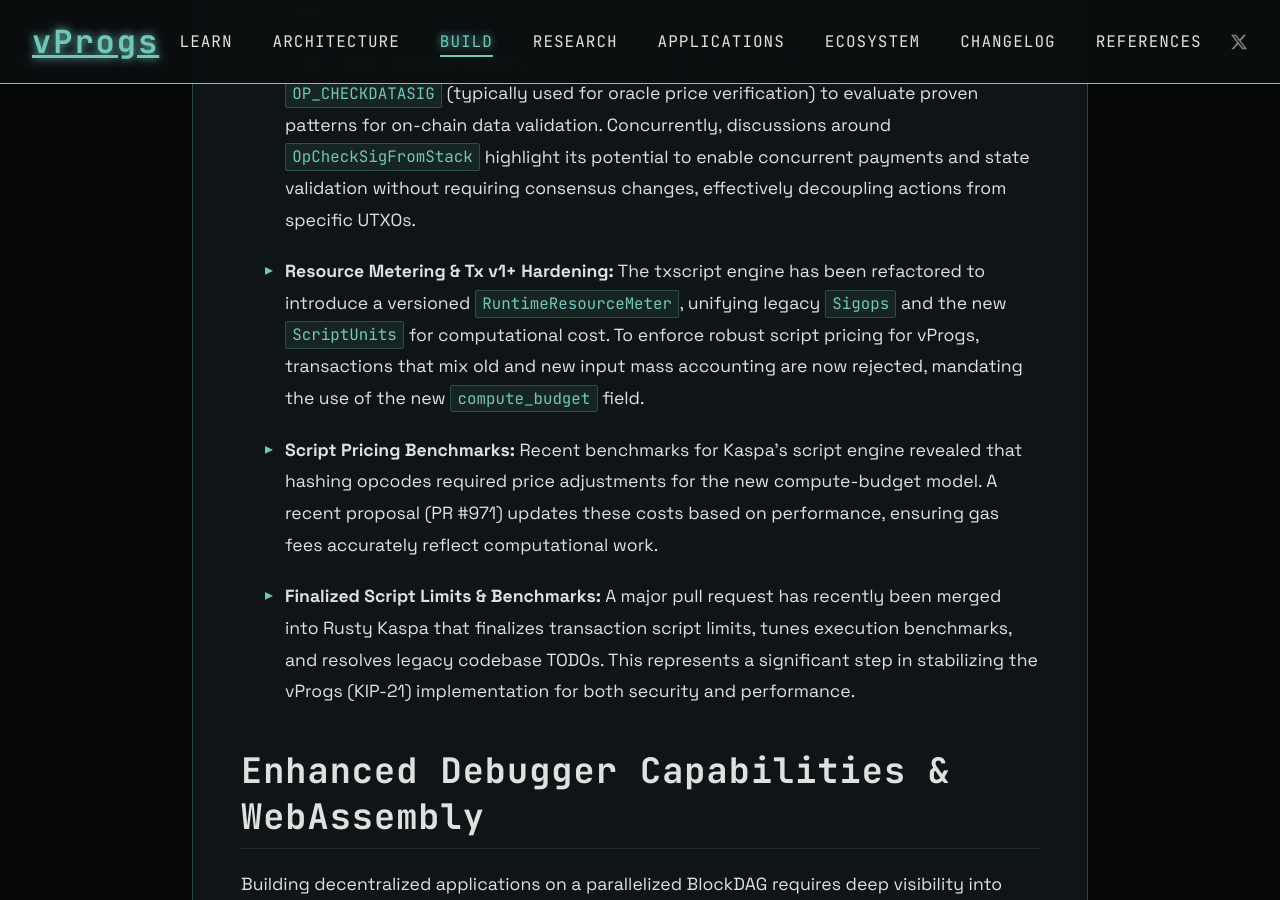
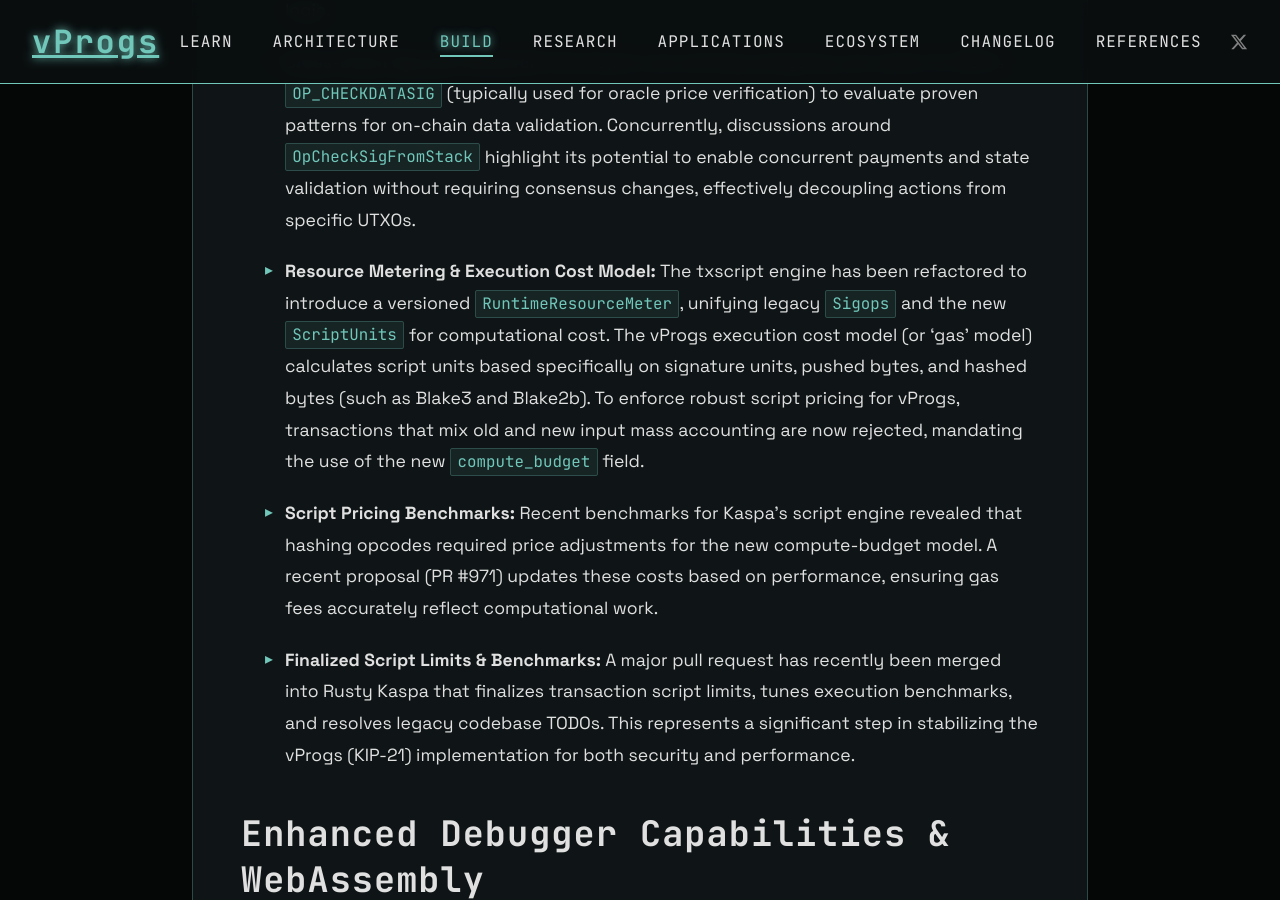
Before and after one commit to creative-inference/vprogs.xyz, a Jekyll site: the page built from build/developer-tools-overview.md, in a window 1280 px wide and 900 px high, scrolled down 2201 px. Built offline with Jekyll 4.4.1, drawn with Linux system fonts in a browser that asks for light colours; some of the changed text lies outside the part shown.

Commit message:
Detail vProgs script unit cost model and Groth16 devnet stress testing [auto]

```diff
--- a/build/developer-tools-overview.md
+++ b/build/developer-tools-overview.md
@@ -54,7 +54,7 @@
 
 
 
-*   **Resource Metering & Tx v1+ Hardening:** The txscript engine has been refactored to introduce a versioned `RuntimeResourceMeter`, unifying legacy `Sigops` and the new `ScriptUnits` for computational cost. To enforce robust script pricing for vProgs, transactions that mix old and new input mass accounting are now rejected, mandating the use of the new `compute_budget` field.
+*   **Resource Metering & Execution Cost Model:** The txscript engine has been refactored to introduce a versioned `RuntimeResourceMeter`, unifying legacy `Sigops` and the new `ScriptUnits` for computational cost. The vProgs execution cost model (or 'gas' model) calculates script units based specifically on signature units, pushed bytes, and hashed bytes (such as Blake3 and Blake2b). To enforce robust script pricing for vProgs, transactions that mix old and new input mass accounting are now rejected, mandating the use of the new `compute_budget` field.
 
 
 
@@ -158,6 +158,11 @@
 
 Building on this, a significant architectural milestone was recently reached by making the Groth16 verifier generic over the `arkworks` library. This enhances the flexibility of the ZK-proof system, making it more modular and forward-compatible with future cryptographic schemes.
 
+
+
+
+Testing on these environments is actively pushing the engine's computational boundaries. For instance, developers implementing Groth16 ZK-proof verification on Kaspa's devnet have successfully stress-tested the new script unit limits. This real-world battle-testing ensures the execution cost model is properly calibrated for advanced cryptographic primitives before mainnet deployment.
+
 ## Ecosystem Performance Tooling
 
 As the Kaspa network prepares for the integration of complex vProgs and smart contract features, maintaining peak performance is critical. The developer ecosystem relies on continuously updated performance monitoring tools, such as the recently released `workflow-perf-monitor-rs v0.0.3`, to ensure the node software and application layers remain fast and highly efficient under load.
```
